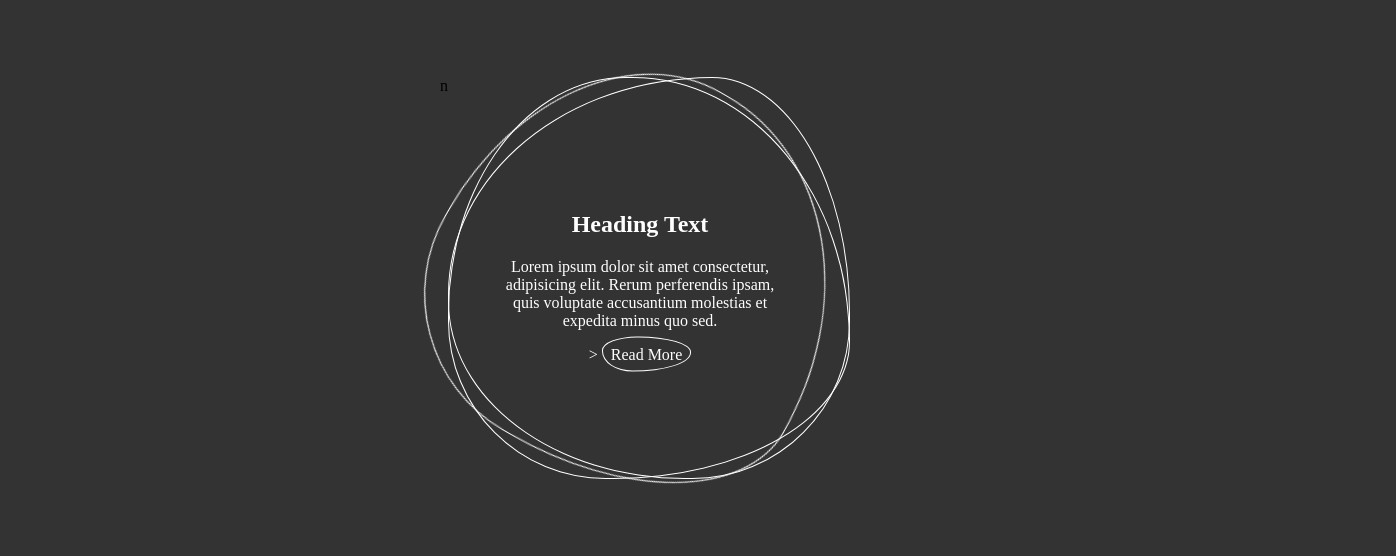
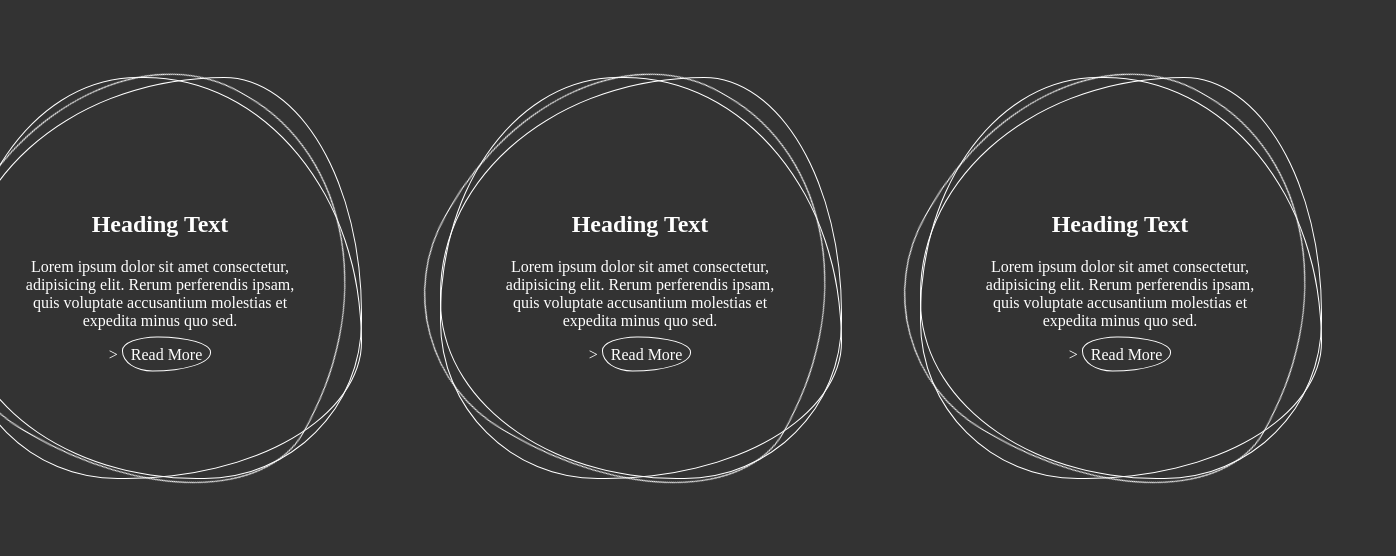
Before and after one commit to cine-choi/HTML-CSS-JQUER-Basic, a plain HTML site: page html-css-exercise/css-keyframes-animation-4.html in a window 1280 px wide. Shown: the part 123-679 px from the top of the page, 1396 px wide, since content can reach past the window. Drawn offline with Linux system fonts and the light colour scheme.

Commit message:
square-2

```diff
--- a/html-css-exercise/css-keyframes-animation-4.css
+++ b/html-css-exercise/css-keyframes-animation-4.css
@@ -6,7 +6,11 @@ body {
   align-items: center;
   height: 100vh;
 }
+.container {
+  display: flex;
+}
 .square {
+  margin: 40px;
   width: 400px;
   height: 400px;
   position: relative;
@@ -20,9 +24,17 @@ body {
   transition: 0.5s;
 
 }
-.square:hover span{
-  /* background-color: crimson; */
+.square:nth-child(1):hover span{
+  background-color: crimson;
   border:none
+}
+.square:nth-child(2):hover span{
+  background-color: darkcyan;
+  border:none;
+}
+.square:nth-child(3):hover span{
+  background-color: yellowgreen;
+  border: none;
 }
 .square span:nth-child(1) {
   animation: circle 6s linear infinite;
@@ -35,15 +47,12 @@ body {
   animation: circle 10s linear infinite;
 }
 .square:hover span:nth-child(1) {
-  background-color: crimson;
   opacity: 0.3;
 }
 .square:hover span:nth-child(2) {
-  background-color: dodgerblue;
   opacity: 0.6;
 }
 .square:hover span:nth-child(3) {
-  background-color: yellowgreen;
   opacity: 0.8;
 }
 @keyframes circle {
--- a/html-css-exercise/css-keyframes-animation-4.html
+++ b/html-css-exercise/css-keyframes-animation-4.html
@@ -4,12 +4,25 @@
   <meta charset="UTF-8">
   <meta http-equiv="X-UA-Compatible" content="IE=edge">
   <meta name="viewport" content="width=device-width, initial-scale=1.0">
-  <title>3) Double border</title>
+  <title>4) Double border-2</title>
   <link rel="stylesheet" href="css-keyframes-animation-4.css">
 </head>
 <body>
- <div class="square">
-   <span></span>n
+<div class="container">
+  <div class="square">
+    <span></span>
+    <span></span>
+    <span></span>
+    <div>
+      <h2>Heading Text</h2>
+      <p>
+        Lorem ipsum dolor sit amet consectetur, adipisicing elit. Rerum perferendis ipsam, quis voluptate accusantium molestias et expedita minus quo sed.
+      </p>>
+      <a href="#none">Read More</a>
+    </div>
+  </div>
+  <div class="square">
+   <span></span>
    <span></span>
    <span></span>
    <div>
@@ -20,5 +33,17 @@
      <a href="#none">Read More</a>
    </div>
  </div>
-</body>
+ <div class="square">
+   <span></span>
+   <span></span>
+   <span></span>
+   <div>
+     <h2>Heading Text</h2>
+     <p>
+       Lorem ipsum dolor sit amet consectetur, adipisicing elit. Rerum perferendis ipsam, quis voluptate accusantium molestias et expedita minus quo sed.
+     </p>>
+     <a href="#none">Read More</a>
+   </div>
+</div>
+</div></body>
 </html>
```
